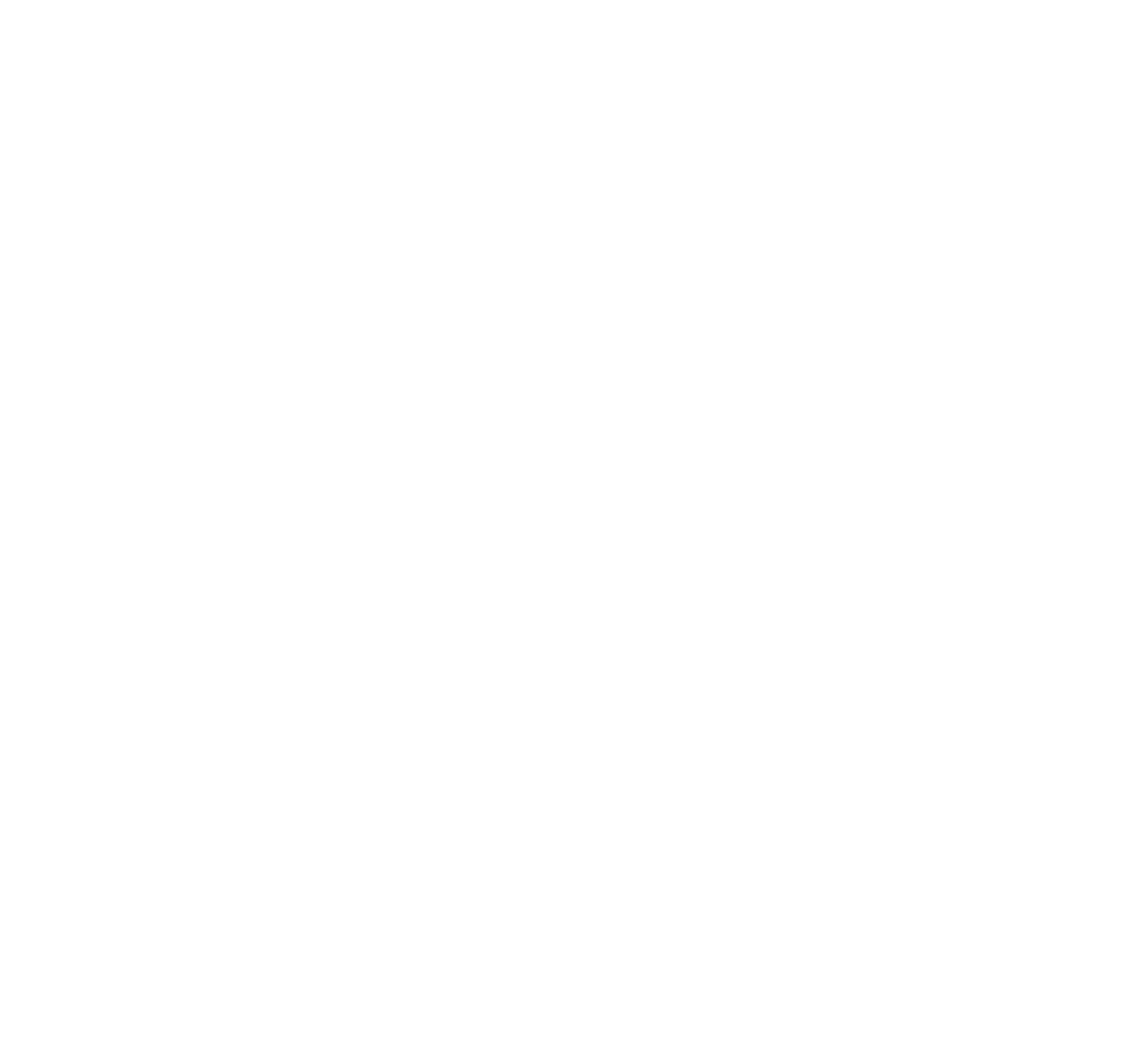
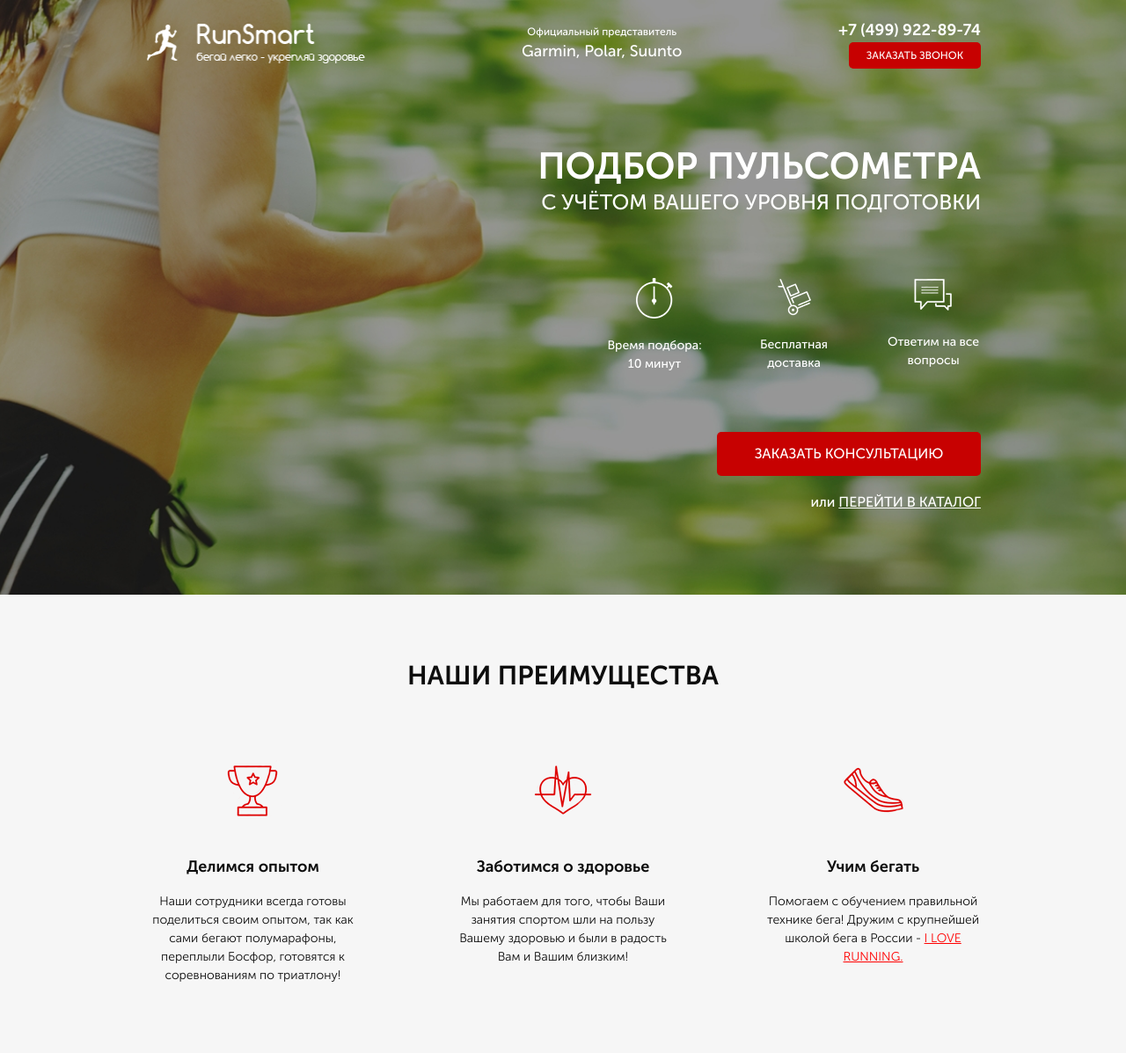
Before and after one commit to Cha1ned/pulse-project, a website: page src/index.html in a window 1280 px wide. Shown: the whole page at 88% size. Before the commit the page ends 800 px from the top, so only its background shows below. Drawn offline with nearby package versions, Linux system fonts and the light colour scheme; files that its build step writes are made by us from their sources.

Commit message:
PROMO and ADVANTEGES sections added

```diff
--- a/src/index.html
+++ b/src/index.html
@@ -6,9 +6,92 @@
     <title>RunSmart</title>
     <link rel="stylesheet" href="css/bootstrap-reboot.min.css">
     <link rel="stylesheet" href="css/fonts.css">
-    <link rel="stylesheet" href="css/style.css">
+    <link rel="stylesheet" href="css/style.min.css">
 </head>
 <body>
 
+    <div class="promo">
+        <div class="container">
+            <header class="header">
+                <a href="#" class="header__logo">
+                    <img src="img/logo.png" alt="">
+                </a>
+                <div class="header__official">
+                    Официальный представитель
+                    <span>Garmin, Polar, Suunto</span>
+                </div>
+                <div class="header__contacts">
+                    <a href="tel:+74999228974" class="header__phone">+7 (499) 922-89-74</a>
+                    <button class="button">заказать звонок</button>
+                </div>
+            </header>
+
+            <div class="promo__wrapper">
+                <h1 class="promo__header">Подбор пульсометра</h1>
+                <h2 class="promo__subheader">с учётом Вашего уровня подготовки</h2>
+
+                <div class="promo__icons">
+                    <div class="promo__icon">
+                        <img src="icons/timer-icon.png" alt="timer-icon">
+                        Время подбора:
+                        10 минут
+                    </div>
+                    <div class="promo__icon">
+                        <img src="icons/delivery-icon.png" alt="delivery-icon">
+                        Бесплатная
+                        доставка
+                    </div>
+                    <div class="promo__icon">
+                        <img src="icons/message-icon.png" alt="message-icon">
+                        Ответим
+                        на все вопросы
+                    </div>
+                </div>
+
+                <button class="button button_main">заказать консультацию</button>
+                <div class="promo__link">
+                    или
+                    <a href="#">ПЕРЕЙТИ В КАТАЛОГ</a>
+                </div>
+            </div>
+
+        </div>
+    </div>
+
+    <div class="advantages">
+        <div class="container">
+            <h2 class="advantages__header">
+                НАШИ ПРЕИМУЩЕСТВА
+            </h2>
+            <div class="advantages__items">
+                <div class="advantages__item">
+                    <img src="icons/cup-icon.png" alt="cup-icon">
+                    <h3 class="advantages__subheader">Делимся опытом</h3>
+                    <div class="advantages__descr">
+                        Наши сотрудники всегда готовы поделиться своим опытом,
+                        так как сами бегают полумарафоны, переплыли Босфор, готовятся к соревнованиям по триатлону!
+                    </div>
+                </div>
+                <div class="advantages__item">
+                    <img src="icons/heart-icon.png" alt="heart-icon">
+                    <h3 class="advantages__subheader">Заботимся о здоровье</h3>
+                    <div class="advantages__descr">
+                        Мы работаем для того,
+                        чтобы Ваши занятия спортом шли на пользу Вашему здоровью и были в радость Вам и Вашим близким!
+                    </div>
+                </div>
+                <div class="advantages__item">
+                    <img src="icons/shoe-icon.png" alt="shoe-icon">
+                    <h3 class="advantages__subheader">Учим бегать</h3>
+                    <div class="advantages__descr">
+                        Помогаем с обучением
+                        правильной технике бега!
+                        Дружим с крупнейшей школой бега в России -   <a href="#">I LOVE RUNNING.</a>
+                    </div>
+                </div>
+            </div>
+        </div>
+    </div>
+
 </body>
 </html>
--- a/src/sass/base/_variables.scss
+++ b/src/sass/base/_variables.scss
@@ -0,0 +1 @@
+$main-color: #c70101;
--- /dev/null
+++ b/src/sass/blocks/_advantages.scss
@@ -0,0 +1,41 @@
+.advantages {
+    min-height: 472px;
+    padding: 70px 0 78px 0;
+    background-color: #f6f6f6;
+    &__header {
+        color: #0d0d0d;
+        font-size: 30px;
+        font-weight: 700;
+        text-align: center;
+    }
+    &__items {
+        display: flex;
+        justify-content: space-between;
+    }
+    &__item {
+        width: 245px;
+        img {
+            display: block;
+            margin: 0 auto;
+            margin-top: 65px;
+        }
+    }
+    &__subheader {
+        text-align: center;
+        margin-top: 38px;
+        color: #0d0d0d;
+        font-size: 18px;
+        font-weight: 700;
+    }
+    &__descr {
+        margin-top: 15px;
+        text-align: center;
+        color: #0d0d0d;
+        font-size: 14px;
+        font-weight: 300;
+        a {
+            color: #ff0000;
+            text-decoration: underline;
+        }
+    }
+}
--- /dev/null
+++ b/src/sass/blocks/_buttons.scss
@@ -0,0 +1,17 @@
+.button {
+    width: 150px;
+    height: 30px;
+    border-radius: 5px;
+    background-color: $main-color;
+    border: none;
+    color: #ffffff;
+    font-size: 12px;
+    font-weight: 500;
+    text-transform: uppercase;
+    &_main {
+        width: 300px;
+        height: 50px;
+        font-size: 16px;
+        margin-top: 67px;
+    }
+}
--- /dev/null
+++ b/src/sass/blocks/_header.scss
@@ -0,0 +1,36 @@
+.header {
+    display: flex;
+    justify-content: space-between;
+    align-items: center;
+    &__logo {
+        width: 250px;
+        img {
+            width: 100%;
+        }
+    }
+    &__official {
+        color: #ffffff;
+        font-size: 12px;
+        font-weight: 400;
+        text-align: center;
+        span {
+            display: block;
+            font-size: 18px;
+        }
+    }
+    &__phone {
+        display: block;
+        color: #ffffff;
+        font-size: 18px;
+        font-weight: 700;
+        &:hover {
+            color: #ffffff;
+            text-decoration: none;
+        }
+    }
+    &__contacts {
+        display: flex;
+        flex-direction: column;
+        align-items: flex-end;
+    }
+}
--- /dev/null
+++ b/src/sass/blocks/_promo.scss
@@ -0,0 +1,55 @@
+.promo {
+    min-height: 650px;
+    padding: 21px 0 93px 0;
+    background: url(../../img/bg/bg-main.jpg) center center/cover no-repeat;
+    &__wrapper {
+        display: flex;
+        flex-direction: column;
+        align-items: flex-end;
+        margin-top: 90px;
+    }
+    &__header {
+        color: #ffffff;
+        font-size: 42px;
+        font-weight: 700;
+        text-transform: uppercase;
+        line-height: 42px;
+    }
+    &__subheader {
+        color: #ffffff;
+        font-size: 24px;
+        font-weight: 500;
+        text-transform: uppercase;
+        line-height: 24px;
+    }
+    &__icons {
+        margin-top: 66px;
+        width: 425px;
+        display: flex;
+        justify-content: space-between;
+    }
+    &__icon {
+        width: 108px;
+        text-align: center;
+        color: #ffffff;
+        font-size: 14px;
+        font-weight: 500;
+        img {
+            display: block;
+            margin: 0 auto;
+            margin-bottom: 20px;
+
+        }
+    }
+    &__link {
+        color: #ffffff;
+        font-size: 16px;
+        font-weight: 500;
+        margin-top: 18px;
+        a {
+            color: #ffffff;
+            text-decoration: underline;
+            text-transform: uppercase;
+        }
+    }
+}
--- a/src/sass/blocks/style.scss
+++ /dev/null
@@ -1,5 +0,0 @@
-@import '../base/variables';
-@import '../base/mixins';
-* {
-    font-family: 'Museo Sans', sans-serif;
-}
--- /dev/null
+++ b/src/sass/style.scss
@@ -0,0 +1,13 @@
+@import 'base/variables';
+@import 'base/mixins';
+* {
+    font-family: 'Museo Sans', sans-serif;
+}
+.container {
+    max-width: 950px;
+    margin: 0 auto;
+}
+@import 'blocks/promo';
+@import 'blocks/header';
+@import 'blocks/buttons';
+@import 'blocks/advantages';
```
Also changed, not shown: src/css/blocks/header.min.css (added), src/css/blocks/style.min.css (deleted), src/css/style.min.css.
